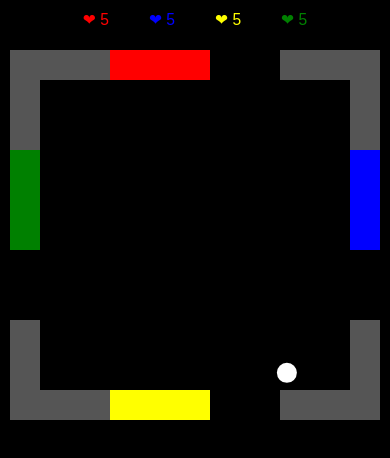
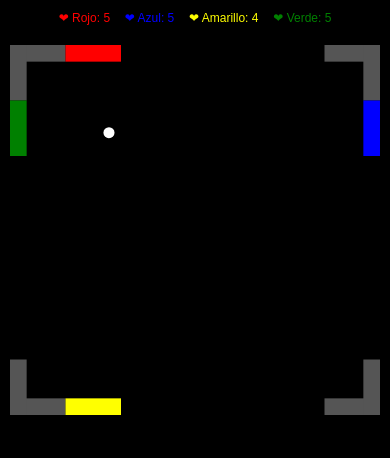
Before and after one commit to ULISESRCM/Pong_Bash, a plain HTML site: page web/index.html in a window 390 px wide. Both pictures are taken after a click on the button "Jugar". Drawn offline with Linux system fonts and the light colour scheme.

Commit message:
mobile mvp

```diff
--- a/web/js/game.js
+++ b/web/js/game.js
@@ -6,38 +6,32 @@ const ctx = canvas.getContext('2d');
 window.canvas = canvas;
 window.ctx = ctx;
 
-// 🎯 Estado del juego
+// 🎯 Estado del juegof
 let gameOver = false;
 let ballSpeed = 5;
 let noGoalTimer = null;
 const noGoalTimeout = 30000; // 30 segundos sin gol => aumento de velocidad
 
-// 🎯 Configuración general
-const paddleWidth = 100;
-const paddleHeight = 30;
-const speed = 7;
-
-const cornerWallLong = 100;
-const cornerWallShort = 30;
-const cornerLength = 80;
+// 🎯 Configuración proporcional (se calculará dinámicamente)
+let paddleLength, thickness, speed, cornerWallLong, ballRadius;
 
 // 🟥 Paletas (4 jugadores)
 const paddles = [
   {
     color: 'red', keys: ['ArrowLeft', 'ArrowRight'], side: 'top',
-    x: 0, y: 0, w: paddleWidth, h: paddleHeight, dx: 0, min: 0, max: 0, lives: 5
+    x: 0, y: 0, w: 0, h: 0, dx: 0, min: 0, max: 0, lives: 5
   },
   {
     color: 'blue', keys: ['KeyW', 'KeyS'], side: 'left',
-    x: 0, y: 0, w: paddleHeight, h: paddleWidth, dx: 0, min: 0, max: 0, lives: 5
+    x: 0, y: 0, w: 0, h: 0, dx: 0, min: 0, max: 0, lives: 5
   },
   {
     color: 'yellow', keys: ['KeyA', 'KeyD'], side: 'bottom',
-    x: 0, y: 0, w: paddleWidth, h: paddleHeight, dx: 0, min: 0, max: 0, lives: 5
+    x: 0, y: 0, w: 0, h: 0, dx: 0, min: 0, max: 0, lives: 5
   },
   {
     color: 'green', keys: ['KeyJ', 'KeyL'], side: 'right',
-    x: 0, y: 0, w: paddleHeight, h: paddleWidth, dx: 0, min: 0, max: 0, lives: 5
+    x: 0, y: 0, w: 0, h: 0, dx: 0, min: 0, max: 0, lives: 5
   }
 ];
 
@@ -49,10 +43,31 @@ const cornerWalls = [];
 
 // ⚪ Pelota
 const ball = {
-  x: 0, y: 0, r: 10,
+  x: 0, y: 0, r: 0,
   dx: 0, dy: 0,
   color: 'white'
 };
+
+/////////////////////////////
+// 📐 Calcular dimensiones dinámicas
+/////////////////////////////
+
+function calculateDimensions() {
+  const size = Math.min(canvas.width, canvas.height);
+
+  // Proporciones basadas en el tamaño del canvas
+  paddleLength = size * 0.15; // 15% del tamaño (largo de la paleta)
+  thickness = size * 0.045; // 4.5% del tamaño - GROSOR UNIFICADO
+  speed = size * 0.01; // Velocidad proporcional
+  cornerWallLong = size * 0.15; // 15% del tamaño (largo de las paredes de esquina)
+  ballRadius = size * 0.015; // 1.5% del tamaño
+
+  // Actualizar radio de la pelota
+  ball.r = ballRadius;
+
+  // Actualizar velocidad base de la pelota proporcionalmente
+  ballSpeed = size * 0.012; // Velocidad base proporcional
+}
 
 /////////////////////////////
 // 📐 Redimensionar canvas
@@ -69,6 +84,9 @@ function resizeCanvas() {
   canvas.height = size;
   canvas.style.width = size + 'px';
   canvas.style.height = size + 'px';
+
+  // Recalcular dimensiones después de redimensionar
+  calculateDimensions();
 }
 
 /////////////////////////////
@@ -78,76 +96,76 @@ function resizeCanvas() {
 function resetGame() {
   resizeCanvas();
 
-  // Reposicionar paletas (alineadas al borde)
+  // Reposicionar paletas (alineadas al borde) - USANDO GROSOR UNIFICADO
   paddles[0].x = cornerWallLong;
   paddles[0].y = 0;
-  paddles[0].w = paddleWidth;
-  paddles[0].h = paddleHeight;
+  paddles[0].w = paddleLength;
+  paddles[0].h = thickness; // Grosor unificado
   paddles[0].min = cornerWallLong;
-  paddles[0].max = canvas.width - cornerWallLong - paddleWidth;
+  paddles[0].max = canvas.width - cornerWallLong - paddleLength;
 
-  paddles[1].x = canvas.width - paddleHeight;
+  paddles[1].x = canvas.width - thickness; // Grosor unificado
   paddles[1].y = cornerWallLong;
-  paddles[1].w = paddleHeight;
-  paddles[1].h = paddleWidth;
+  paddles[1].w = thickness; // Grosor unificado
+  paddles[1].h = paddleLength;
   paddles[1].min = cornerWallLong;
-  paddles[1].max = canvas.height - cornerWallLong - paddleWidth;
+  paddles[1].max = canvas.height - cornerWallLong - paddleLength;
 
   paddles[2].x = cornerWallLong;
-  paddles[2].y = canvas.height - paddleHeight;
-  paddles[2].w = paddleWidth;
-  paddles[2].h = paddleHeight;
+  paddles[2].y = canvas.height - thickness; // Grosor unificado
+  paddles[2].w = paddleLength;
+  paddles[2].h = thickness; // Grosor unificado
   paddles[2].min = cornerWallLong;
-  paddles[2].max = canvas.width - cornerWallLong - paddleWidth;
+  paddles[2].max = canvas.width - cornerWallLong - paddleLength;
 
   paddles[3].x = 0;
   paddles[3].y = cornerWallLong;
-  paddles[3].w = paddleHeight;
-  paddles[3].h = paddleWidth;
+  paddles[3].w = thickness; // Grosor unificado
+  paddles[3].h = paddleLength;
   paddles[3].min = cornerWallLong;
-  paddles[3].max = canvas.height - cornerWallLong - paddleWidth;
+  paddles[3].max = canvas.height - cornerWallLong - paddleLength;
 
   // Resetear vidas
   paddles.forEach(p => p.lives = 5);
 
-  // Resetear velocidad
-  ballSpeed = 5;
+  // Resetear velocidad base
+ballSpeed = canvas.width * 0.012; // Velocidad base proporcional
 
-  // Paredes de esquina
+  // Paredes de esquina - USANDO GROSOR UNIFICADO
   cornerWalls.length = 0;
   cornerWalls.push(
-    { x: 0, y: 0, w: cornerWallLong, h: cornerWallShort },
-    { x: 0, y: 0, w: cornerWallShort, h: cornerWallLong },
-    { x: canvas.width - cornerWallLong, y: 0, w: cornerWallLong, h: cornerWallShort },
-    { x: canvas.width - cornerWallShort, y: 0, w: cornerWallShort, h: cornerWallLong },
-    { x: 0, y: canvas.height - cornerWallShort, w: cornerWallLong, h: cornerWallShort },
-    { x: 0, y: canvas.height - cornerWallLong, w: cornerWallShort, h: cornerWallLong },
-    { x: canvas.width - cornerWallLong, y: canvas.height - cornerWallShort, w: cornerWallLong, h: cornerWallShort },
-    { x: canvas.width - cornerWallShort, y: canvas.height - cornerWallLong, w: cornerWallShort, h: cornerWallLong }
+    { x: 0, y: 0, w: cornerWallLong, h: thickness },
+    { x: 0, y: 0, w: thickness, h: cornerWallLong },
+    { x: canvas.width - cornerWallLong, y: 0, w: cornerWallLong, h: thickness },
+    { x: canvas.width - thickness, y: 0, w: thickness, h: cornerWallLong },
+    { x: 0, y: canvas.height - thickness, w: cornerWallLong, h: thickness },
+    { x: 0, y: canvas.height - cornerWallLong, w: thickness, h: cornerWallLong },
+    { x: canvas.width - cornerWallLong, y: canvas.height - thickness, w: cornerWallLong, h: thickness },
+    { x: canvas.width - thickness, y: canvas.height - cornerWallLong, w: thickness, h: cornerWallLong }
   );
 
   resetBall();
 }
-
 
 /////////////////////////////
 // 🟠 Pelota: reiniciar y mover
 /////////////////////////////
 
 function resetBall() {
-  ballSpeed += 0.7;
+  ballSpeed += canvas.width * 0.001; // Incremento proporcional
   const startPos = getRandomCornerPosition();
   ball.x = startPos.x;
   ball.y = startPos.y;
 
   let dx, dy, ratio;
+  const minSpeed = canvas.width * 0.003; // Velocidad mínima proporcional
   do {
     const angle = Math.random() * 2 * Math.PI;
     dx = Math.cos(angle) * ballSpeed;
     dy = Math.sin(angle) * ballSpeed;
     ratio = Math.abs(dx / dy);
   } while (
-    Math.abs(dx) < 2.2 || Math.abs(dy) < 2.2 ||
+    Math.abs(dx) < minSpeed || Math.abs(dy) < minSpeed ||
     (ratio > 0.85 && ratio < 1.18)
   );
 
@@ -158,7 +176,7 @@ function resetBall() {
 }
 
 function getRandomCornerPosition() {
-  const offset = 60;
+  const offset = canvas.width * 0.1; // Offset proporcional
   return [
     { x: offset, y: offset },
     { x: canvas.width - offset, y: offset },
@@ -170,7 +188,8 @@ function getRandomCornerPosition() {
 function startNoGoalTimer() {
   if (noGoalTimer) clearTimeout(noGoalTimer);
   noGoalTimer = setTimeout(() => {
-    if (Math.abs(ball.dx) < 20 && Math.abs(ball.dy) < 20) {
+    const maxSpeed = canvas.width * 0.03; // Velocidad máxima proporcional
+    if (Math.abs(ball.dx) < maxSpeed && Math.abs(ball.dy) < maxSpeed) {
       ball.dx *= 1.25;
       ball.dy *= 1.25;
     }
@@ -273,14 +292,15 @@ function removeLife(index, side) {
 }
 
 function closeWall(side) {
+  // USAR GROSOR UNIFICADO para las paredes que se crean cuando un jugador pierde
   if (side === 'top') {
-    cornerWalls.push({ x: cornerWallLong, y: 0, w: canvas.width - 2 * cornerWallLong, h: 30 });
+    cornerWalls.push({ x: cornerWallLong, y: 0, w: canvas.width - 2 * cornerWallLong, h: thickness });
   } else if (side === 'bottom') {
-    cornerWalls.push({ x: cornerWallLong, y: canvas.height - 30, w: canvas.width - 2 * cornerWallLong, h: 30 });
+    cornerWalls.push({ x: cornerWallLong, y: canvas.height - thickness, w: canvas.width - 2 * cornerWallLong, h: thickness });
   } else if (side === 'left') {
-    cornerWalls.push({ x: canvas.width - 30, y: cornerWallLong, w: 30, h: canvas.height - 2 * cornerWallLong });
+    cornerWalls.push({ x: canvas.width - thickness, y: cornerWallLong, w: thickness, h: canvas.height - 2 * cornerWallLong });
   } else if (side === 'right') {
-    cornerWalls.push({ x: 0, y: cornerWallLong, w: 30, h: canvas.height - 2 * cornerWallLong });
+    cornerWalls.push({ x: 0, y: cornerWallLong, w: thickness, h: canvas.height - 2 * cornerWallLong });
   }
 }
 
@@ -309,7 +329,6 @@ function drawBall() {
   ctx.fill();
   ctx.closePath();
 }
-
 
 /////////////////////////////
 // 🧠 Movimiento de paletas
@@ -341,5 +360,8 @@ window.addEventListener('resize', () => {
 });
 
 window.addEventListener('orientationchange', () => {
-  setTimeout(resizeCanvas, 200);
+  setTimeout(() => {
+    resizeCanvas();
+    resetGame();
+  }, 200);
 });
--- a/web/js/input.js
+++ b/web/js/input.js
@@ -6,10 +6,14 @@ window.addEventListener('keyup', (e) => keysPressed[e.code] = false);
 // Movimiento con teclado
 function movePaddles() {
   const paddles = window.paddles;
+  const canvas = window.canvas;
+
+  // Velocidad proporcional al tamaño del canvas
+  const dynamicSpeed = canvas.width * 0.01;
 
   paddles.forEach((p) => {
-    if (keysPressed[p.keys[0]]) p.dx = -speed;
-    else if (keysPressed[p.keys[1]]) p.dx = speed;
+    if (keysPressed[p.keys[0]]) p.dx = -dynamicSpeed;
+    else if (keysPressed[p.keys[1]]) p.dx = dynamicSpeed;
     else p.dx = 0;
 
     if (p.w > p.h) {
--- a/web/js/resize.js
+++ b/web/js/resize.js
@@ -13,6 +13,9 @@ function resizeCanvas() {
 
   canvas.style.width = size + 'px';
   canvas.style.height = size + 'px';
+
+  // Recalcular todas las dimensiones dinámicas
+  calculateDimensions();
 }
 
 // Evento para redimensionar al cambiar ventana
@@ -23,5 +26,8 @@ window.addEventListener('resize', () => {
 
 // Ajuste en móviles al cambiar orientación
 window.addEventListener('orientationchange', () => {
-  setTimeout(resizeCanvas, 200); // espera a que el sistema termine de redimensionar
+  setTimeout(() => {
+    resizeCanvas();
+    resetGame();
+  }, 200); // espera a que el sistema termine de redimensionar
 });
--- a/web/js/ui.js
+++ b/web/js/ui.js
@@ -47,10 +47,19 @@ function showWinner(paddle) {
   document.getElementById('endContent').style.display = 'flex';
 }
 
-// Dibujar vidas en la barra
+// Dibujar vidas en la barra con tamaño adaptativo
 function drawLives() {
   const livesBar = document.getElementById('livesBar');
-  livesBar.innerHTML = paddles.map(p =>
-    `<span style="color:${p.color};margin:0 20px;">❤ ${p.lives > 0 ? p.lives : 0}</span>`
-  ).join('');
+  const canvas = window.canvas;
+
+  // Calcular tamaño de fuente basado en el tamaño del canvas
+  const fontSize = Math.max(12, canvas.width * 0.025);
+  const spacing = canvas.width * 0.02;
+
+  livesBar.style.fontSize = fontSize + 'px';
+
+  livesBar.innerHTML = paddles.map((p, index) => {
+    const playerName = playerNames[index] || `Jugador ${index + 1}`;
+    return `<span style="color:${p.color};margin:0 ${spacing}px;">❤ ${playerName}: ${p.lives > 0 ? p.lives : 0}</span>`;
+  }).join('');
 }
--- a/web/style.css
+++ b/web/style.css
@@ -23,18 +23,26 @@ canvas {
   margin-top: 10px;
 }
 
-/* Barra de vidas */
+/* Barra de vidas con tamaño adaptativo */
 #livesBar {
   width: 100%;
-  height: 40px;
+  min-height: 40px;
+  padding: 5px;
   color: #fff;
-  font-size: 4vw;
+  font-size: clamp(12px, 2.5vw, 24px);
   display: flex;
   justify-content: center;
   align-items: center;
+  flex-wrap: wrap;
   z-index: 2;
   position: relative;
   background: transparent;
+  text-align: center;
+}
+
+#livesBar span {
+  margin: 2px clamp(5px, 2vw, 20px);
+  white-space: nowrap;
 }
 
 /* Pantallas de inicio y fin del juego */
@@ -58,15 +66,16 @@ canvas {
   flex-direction: column;
   align-items: center;
   justify-content: center;
-  width: 80%;
+  width: 90%;
   max-width: 400px;
   text-align: center;
+  padding: 20px;
 }
 
 .centered-content h1 {
   color: white;
   margin-bottom: 20px;
-  font-size: 28px;
+  font-size: clamp(20px, 5vw, 36px);
 }
 
 .input-group {
@@ -78,39 +87,96 @@ canvas {
 
 .input-group input {
   margin: 5px 0;
-  padding: 10px;
-  font-size: 16px;
+  padding: clamp(8px, 2vw, 12px);
+  font-size: clamp(14px, 3vw, 18px);
   border-radius: 5px;
   border: none;
+  min-height: 40px;
 }
 
 button {
   background: #222;
   color: #fff;
-  font-size: clamp(16px, 4vw, 28px);
-  padding: 1rem 2rem;
+  font-size: clamp(16px, 4vw, 24px);
+  padding: clamp(10px, 2vw, 16px) clamp(20px, 4vw, 32px);
   border-radius: 10px;
   border: none;
   cursor: pointer;
+  min-height: 44px;
+  transition: background 0.3s;
 }
 
-/* Responsive: pantallas pequeñas */
-@media (max-width: 600px) {
+button:hover {
+  background: #333;
+}
+
+button:active {
+  background: #111;
+}
+
+/* Responsive: pantallas muy pequeñas */
+@media (max-width: 400px) {
+  .centered-content {
+    width: 95%;
+    padding: 15px;
+  }
+
   .centered-content h1 {
-    font-size: 24px;
+    margin-bottom: 15px;
+  }
+
+  .input-group input {
+    margin: 3px 0;
+  }
+
+  #livesBar {
+    min-height: 35px;
+    padding: 3px;
+  }
+
+  #livesBar span {
+    margin: 1px 5px;
+    font-size: 12px;
+  }
+}
+
+/* Responsive: pantallas grandes */
+@media (min-width: 800px) {
+  .centered-content {
+    max-width: 500px;
+  }
+
+  .input-group {
+    margin-bottom: 30px;
+  }
+
+  .input-group input {
+    margin: 8px 0;
+  }
+}
+
+/* Ajustes para orientación horizontal en móviles */
+@media (orientation: landscape) and (max-height: 500px) {
+  .centered-content h1 {
+    font-size: clamp(18px, 4vw, 28px);
     margin-bottom: 15px;
   }
 
   .input-group {
-    width: 95%;
+    margin-bottom: 15px;
   }
 
   .input-group input {
-    width: 100%;
+    margin: 3px 0;
+    padding: 8px;
   }
 
   button {
-    font-size: 20px;
-    padding: 12px 20px;
+    padding: 8px 16px;
+  }
+
+  #livesBar {
+    min-height: 30px;
+    padding: 2px;
   }
 }
```
Also changed, not shown: web/index.html (+3 -2 lines).
